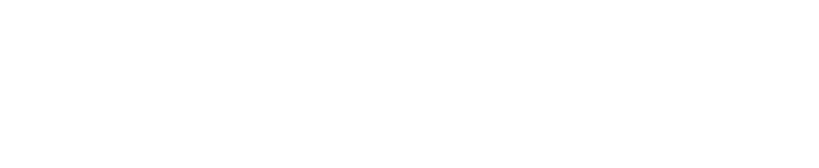
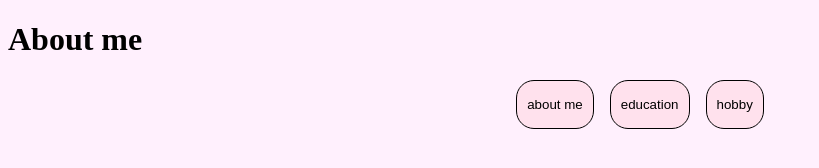
Before and after one commit to smrrvv1/final-project, a plain HTML site: page index.html in a window 1280 px wide. Shown: the whole page, without its empty margins (0-819 px from the left). Drawn offline with Linux system fonts and the light colour scheme.

Commit message:
add html btns and styles

```diff
--- a/index.html
+++ b/index.html
@@ -7,7 +7,12 @@
     <title>Document</title>
 </head>
 <body>
-
+    <h1>About me</h1>
+    <div class="container">
+         <button id="about-btn">about me</button>
+         <button id="edu-btn">education</button>
+         <button id="hobby-btn">hobby</button>
+    </div>
     <script src="script.js"></script>
 </body>
 </html>
--- a/style.css
+++ b/style.css
@@ -0,0 +1,34 @@
+body{
+    background-color: rgb(255, 240, 253);
+}
+.container{
+    margin: 0 auto;
+    display: flex;
+    align-items: center;
+    justify-content: center;
+    gap: 16px;
+}
+#about-btn{
+    border: none;
+    padding: 16px 10px;
+    border-radius: 18px;
+    cursor: pointer;
+    background-color: rgb(255, 225, 237);
+    border: 1px solid rgb(0, 0, 0);
+}
+#edu-btn{
+    border: none;
+    padding: 16px 10px;
+    border-radius: 18px;
+    cursor: pointer;
+    background-color: rgb(255, 225, 237);
+    border: 1px solid rgb(0, 0, 0);
+}
+#hobby-btn{
+    border: none;
+    padding: 16px 10px;
+    border-radius: 18px;
+    cursor: pointer;
+    background-color: rgb(255, 225, 237);
+    border: 1px solid rgb(0, 0, 0);
+}
```
